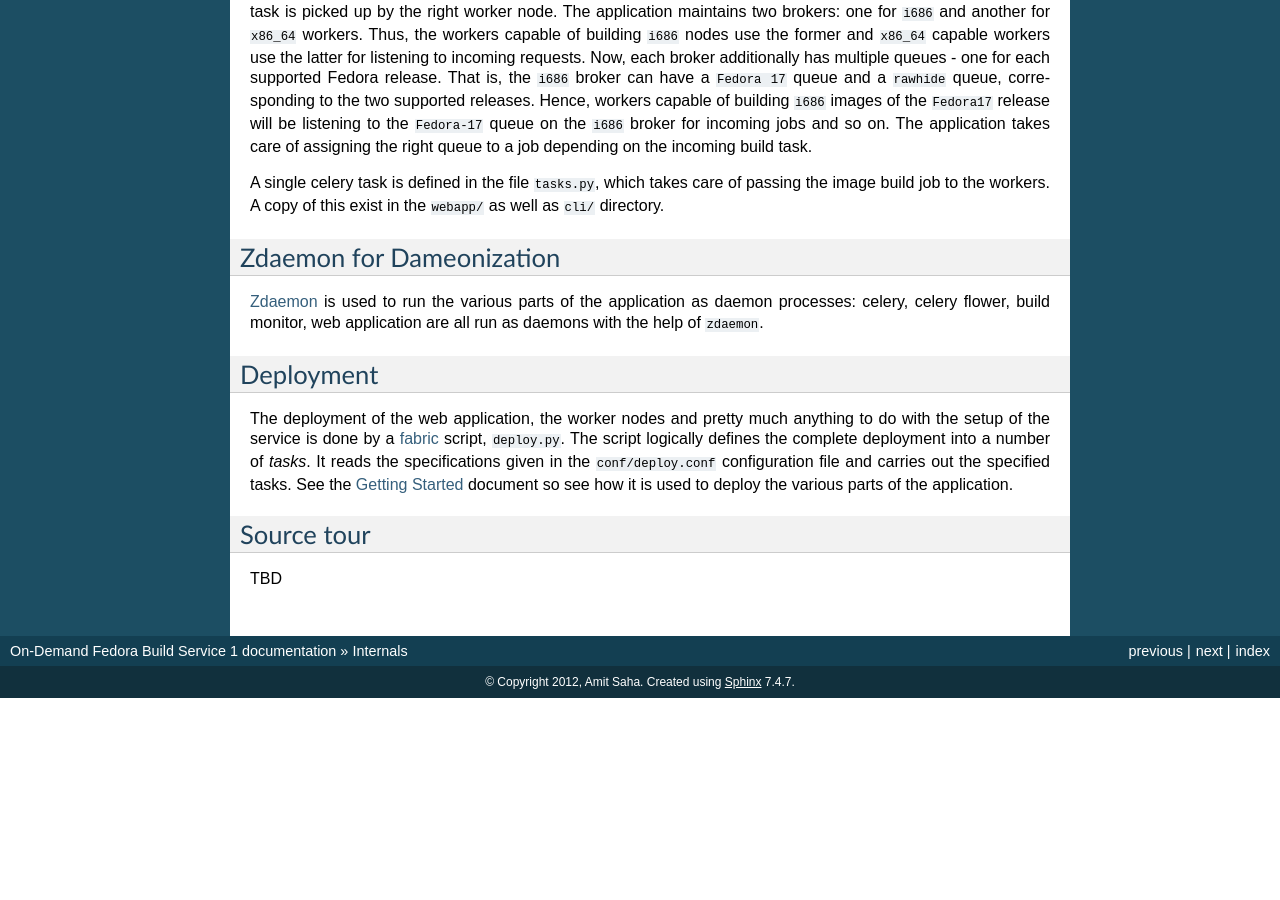
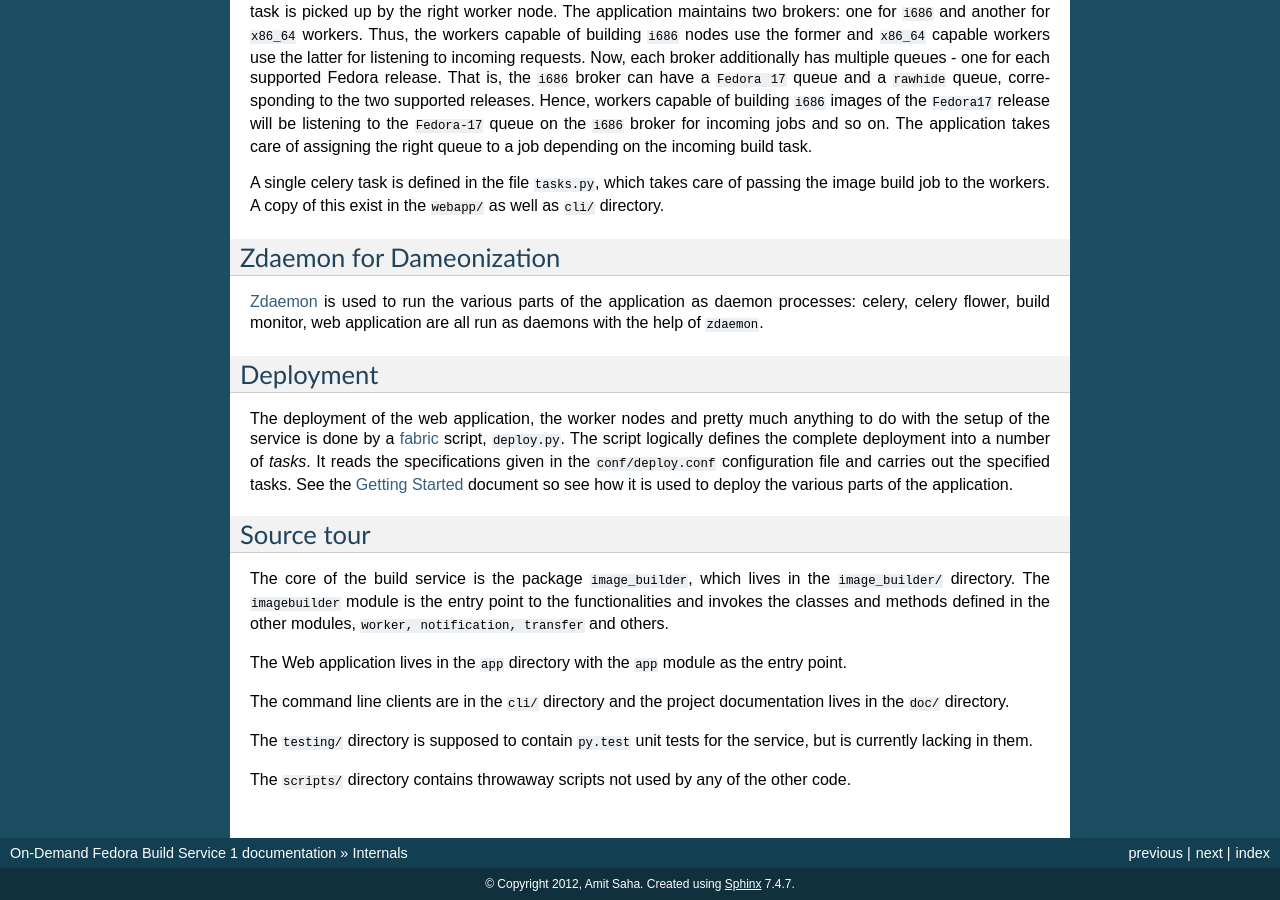
Before and after one commit to amitsaha/gsoc2012_fbs, a Sphinx documentation site: the page built from doc/internals.rst, in a window 1280 px wide and 900 px high, scrolled down 1114 px. Built offline with Sphinx 7.4.7, drawn with Linux system fonts in a browser that asks for light colours; before the commit the page ends 1812 px from its top, so only the background shows below that.

Commit message:
updated internals documentation

```diff
--- a/doc/internals.rst
+++ b/doc/internals.rst
@@ -127,4 +127,19 @@ application.
 Source tour
 -----------
 
-TBD
+The core of the build service is the package ``image_builder``, which
+lives in the ``image_builder/`` directory. The ``imagebuilder`` module
+is the entry point to the functionalities and invokes the classes and
+methods defined in the other modules, ``worker, notification, transfer`` and others.
+
+The Web application lives in the ``app`` directory with the ``app``
+module as the entry point.
+
+The command line clients are in the ``cli/`` directory and the project
+documentation lives in the ``doc/`` directory.
+
+The ``testing/`` directory is supposed to contain ``py.test`` unit tests for the
+service, but is currently lacking in them.
+
+The ``scripts/`` directory contains throwaway scripts not used by any
+of the other code.
```
